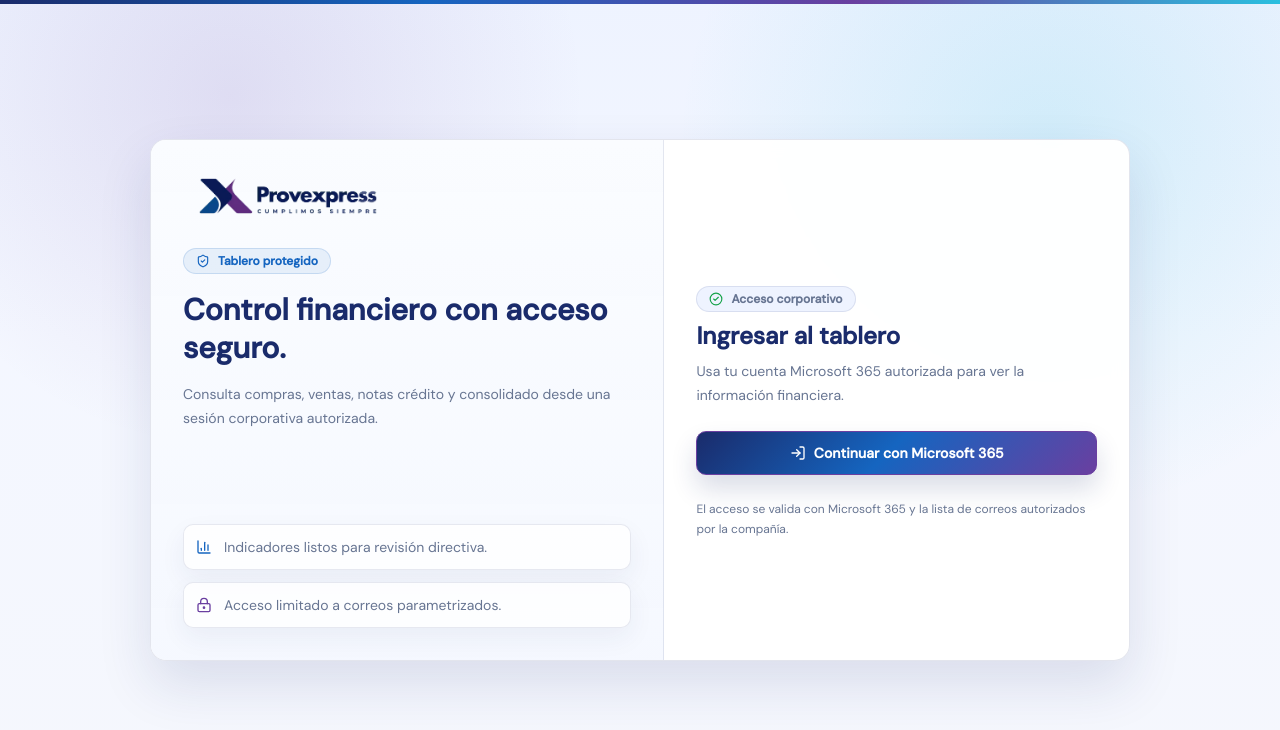
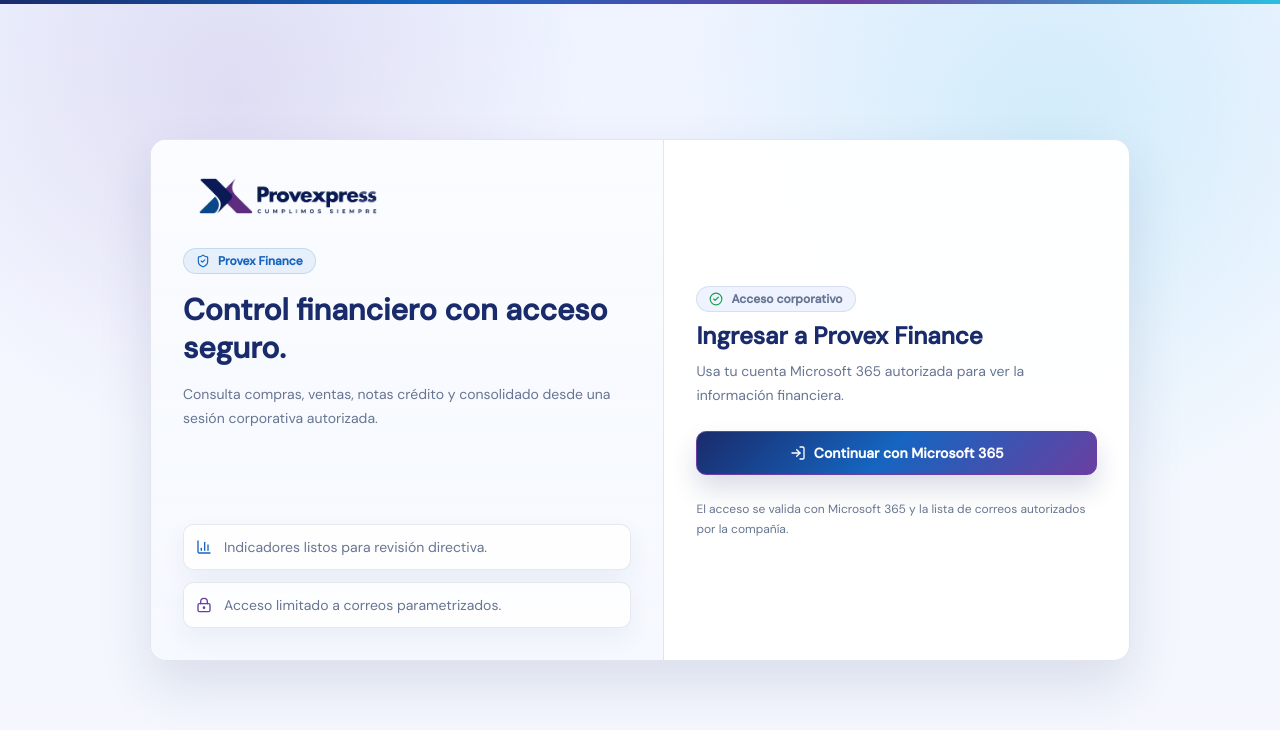
Before and after one commit to Provexpress/Tableros-AreaFinanciera, a React (Vite) app: page / in a window 1280 px wide. Shown: the top 730 px of the page. Built offline with nearby package versions, Linux system fonts and the light colour scheme; no server answers.

Commit message:
Rename app to Provex Finance

```diff
--- a/index.html
+++ b/index.html
@@ -3,7 +3,7 @@
   <head>
     <meta charset="UTF-8" />
     <meta name="viewport" content="width=device-width, initial-scale=1.0" />
-    <title>Tablero Corporativo Control de Facturas</title>
+    <title>Provex Finance</title>
     <link rel="icon" type="image/png" sizes="16x16" href="/icons/provex_icon_16.png" />
     <link rel="icon" type="image/png" sizes="32x32" href="/icons/provex_icon_32.png" />
     <link rel="icon" type="image/png" sizes="192x192" href="/icons/provex_icon_192.png" />
@@ -16,7 +16,7 @@
     />
     <meta
       name="description"
-      content="Tablero corporativo de control de facturas de proveedores para PROVEXPRESS SAS."
+      content="Provex Finance: dashboard financiero para compras, ventas, notas crédito y consolidado de PROVEXPRESS SAS."
     />
   </head>
   <body class="bg-[var(--bg)] text-[var(--txt)]">
--- a/src/App.jsx
+++ b/src/App.jsx
@@ -492,7 +492,7 @@
     if (isComparisonRoute) {
       return {
         datasetType: "comparativo",
-        title: "PX / Consolidado compras y ventas",
+        title: "Provex Finance / Consolidado",
         subtitle: "Compras y ventas en un solo resumen",
         sourceName: "Compras + Ventas",
         rangeLabel: "Corte consolidado",
@@ -539,7 +539,7 @@
 
       return {
         datasetType: "ventas",
-        title: "PX / Ventas",
+        title: "Provex Finance / Ventas",
         subtitle: "Facturas, notas crédito y venta neta",
         sourceName: ventasSourceName,
         rangeLabel: formatRangeLabel(ventasFilters.periodRange?.[0], ventasFilters.periodRange?.[1]),
@@ -594,7 +594,7 @@
 
       return {
         datasetType: "notas",
-        title: "PX / CONTROL DE VENTAS",
+        title: "Provex Finance / Notas crédito",
         subtitle: "Seguimiento semanal de facturación, NC y refacturación",
         sourceName: notasSourceName,
         rangeLabel: notasHeaderRangeLabel,
@@ -660,7 +660,7 @@
 
     return {
       datasetType: "facturas",
-      title: "PX / Compras",
+      title: "Provex Finance / Compras",
       subtitle: "Facturas, notas crédito y compra neta",
       sourceName: facturasSourceName,
       rangeLabel: facturasFilters.selectedDates?.length
--- a/src/auth/AuthProvider.jsx
+++ b/src/auth/AuthProvider.jsx
@@ -31,7 +31,7 @@
       ? "Correo no autorizado"
       : isConfigError
         ? "Login sin configurar"
-        : "Ingresar al tablero";
+        : "Ingresar a Provex Finance";
 
   const description = isLoading
     ? "Estamos revisando tu sesión de Microsoft 365."
@@ -71,7 +71,7 @@
               <div className="max-w-[430px] space-y-4">
                 <div className="inline-flex items-center gap-2 rounded-full border border-[rgba(21,101,192,0.16)] bg-[rgba(21,101,192,0.08)] px-3 py-1 text-xs font-bold text-[#1565c0]">
                   <ShieldCheck className="h-3.5 w-3.5" />
-                  Tablero protegido
+                  Provex Finance
                 </div>
                 <h2 className="text-3xl font-bold leading-tight text-[#1a2b6b]">
                   Control financiero con acceso seguro.
@@ -100,7 +100,7 @@
                 <div className="flex items-center gap-3">
                   <img src="/assets/provexpress-logo.webp" alt="Provexpress" className="h-10 w-auto max-w-[190px] object-contain" />
                   <div>
-                    <div className="text-xs font-bold uppercase text-[#6a3fa0]">Área financiera</div>
+                    <div className="text-xs font-bold uppercase text-[#6a3fa0]">Provex Finance</div>
                   </div>
                 </div>
               </div>
```
Also changed, not shown: 1 other file (tests, documents, lock files or other folders).
